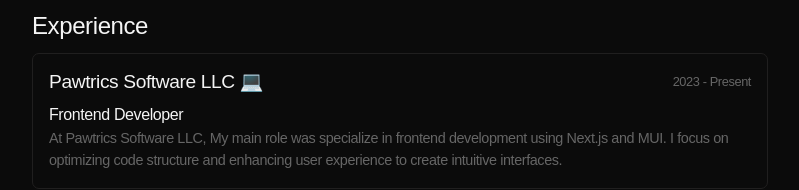
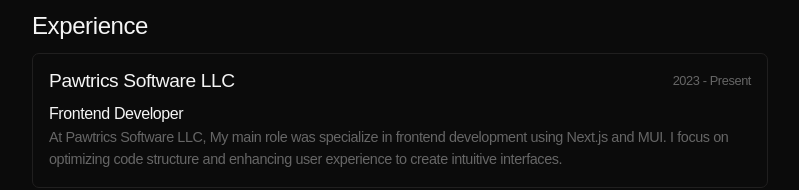
Before and after one commit to figueroaignacio/portfolio, a React (Vite) app: page / in a window 1280 px wide. Shown: the part 507-697 px from the top of the page, without its empty margins (240-1039 px from the left). Built offline with nearby package versions, Linux system fonts and the light colour scheme.

Commit message:
style: removing an emoji

```diff
--- a/src/components/ExperienceCard/ExperienceCard.tsx
+++ b/src/components/ExperienceCard/ExperienceCard.tsx
@@ -18,7 +18,7 @@ export function ExperienceCard({
   return (
     <article className={styles.experienceCard}>
       <div className={styles.experienceCompany}>
-        <h3 className={styles.experienceCompanyName}>{company} 💻</h3>
+        <h3 className={styles.experienceCompanyName}>{company}</h3>
         <p className={styles.experienceDate}>{date}</p>
       </div>
       <div className={styles.experienceDescriptionBox}>
```
